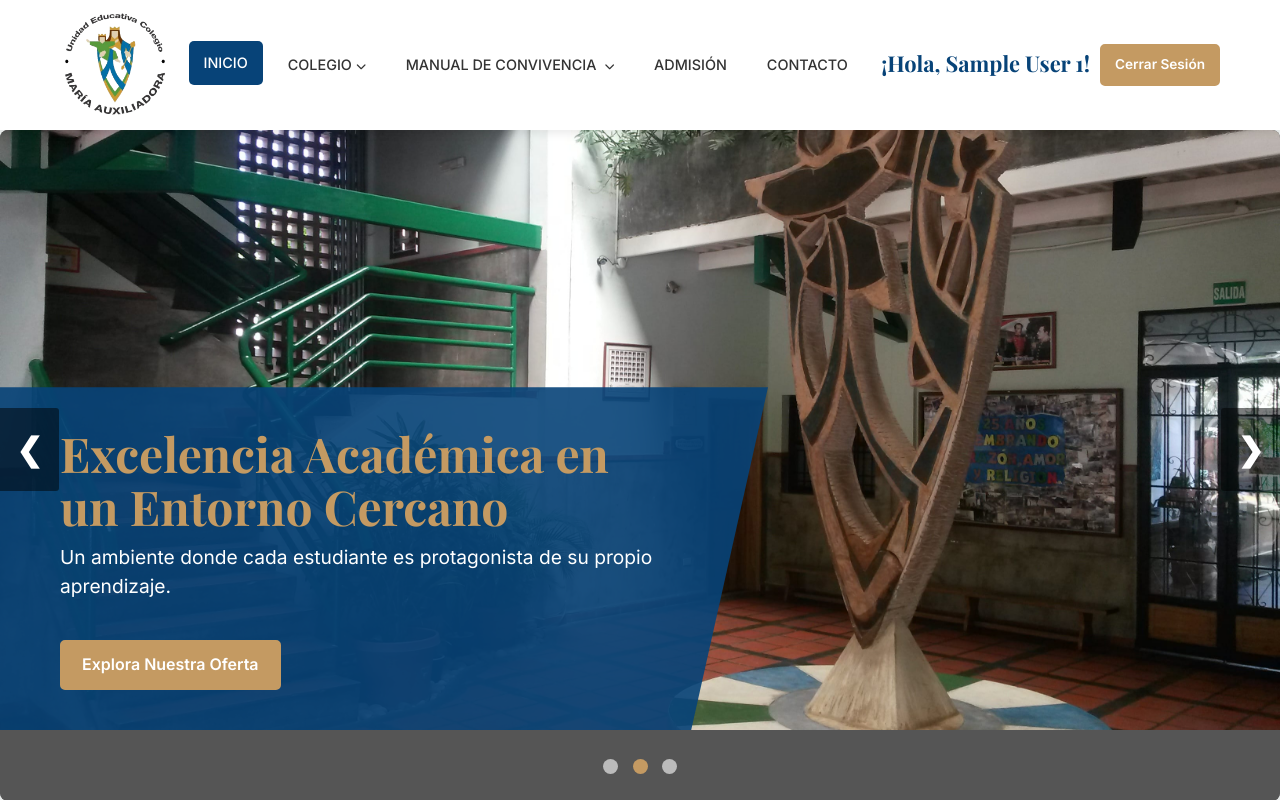
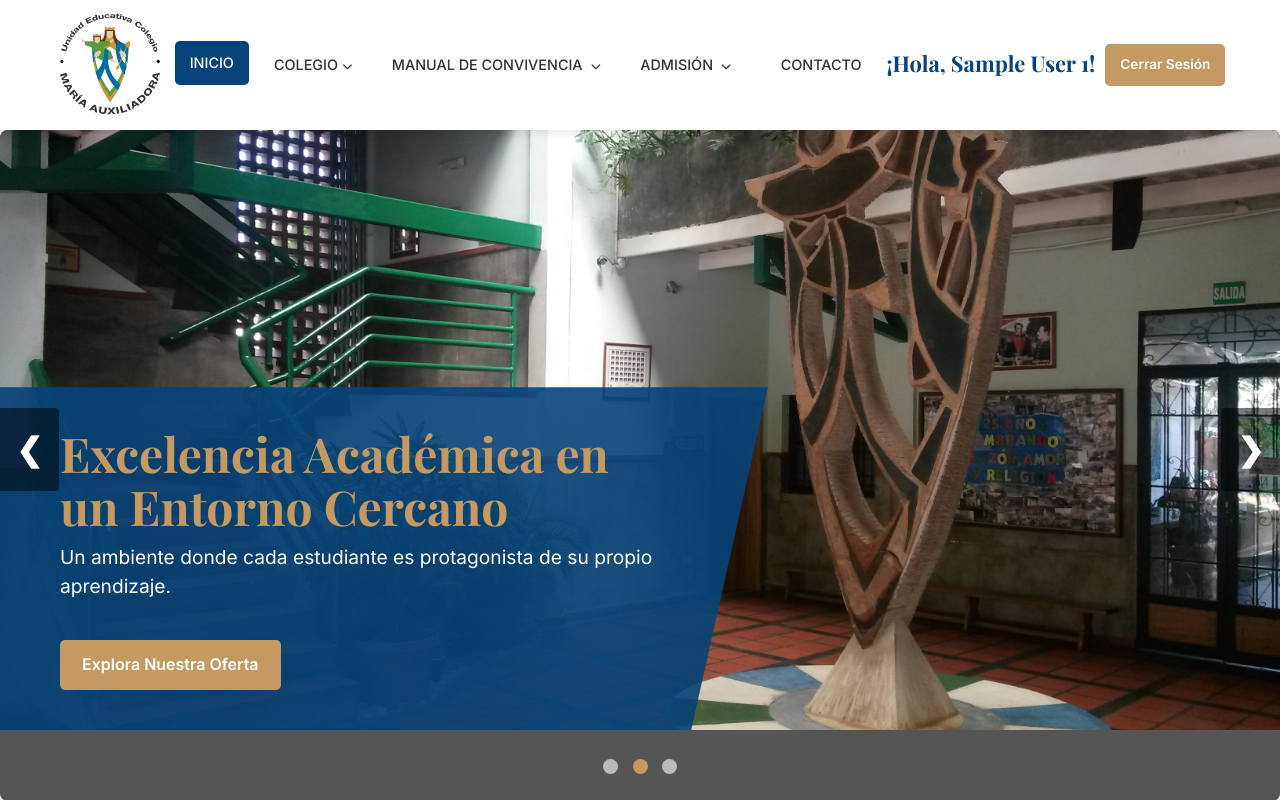
Before and after one commit to lEulises/ColegioMariaAuxiliadoraWeb, a PHP site: page /index.php in a window 1280 px wide. Shown: the top 800 px of the page. Run offline with PHP 8.4, Linux system fonts and the light colour scheme; the visitor is signed in with stand-in values (Sample User, id 1).

Commit message:
Update header.php

```diff
--- a/includes/header.php
+++ b/includes/header.php
@@ -23,7 +23,7 @@ $body_class = isset($body_class) ? $body_class : '';
     <meta charset="UTF-8">
     <meta name="viewport" content="width=device-width, initial-scale=1.0">
     <title><?php echo $page_title; ?></title>
-    <link rel="icon" href="assets/img/favicon.ico" type="image/x-icon">
+    <link rel="icon" href="assets/img/favicon.png" type="image/x-icon">
 
     <link rel="stylesheet" href="css/styles.css">
     <link rel="stylesheet" href="https://cdnjs.cloudflare.com/ajax/libs/font-awesome/6.0.0-beta3/css/all.min.css">
@@ -60,9 +60,17 @@ $body_class = isset($body_class) ? $body_class : '';
                         </ul>
                     </li>
                     <li class="has-submenu">
-                        <a href="solicitud_cupo.php">Admisión</a>
+                        <a href="#">Admisión <i class="fas fa-chevron-down arrow-down"></i></a>
+                        <ul class="submenu">
+                            <li><a href="solicitud_cupo.php">Solicitar cupo</a></li>
+                        <?php if ($is_logged_in): // Si el usuario ha iniciado sesión ?>
+                            <li><a href="mis_solicitudes.php">Ver mi solicitud</a></li>
+                        <?php endif; ?>
+                        </ul>
                     </li>
+                    <li class="has-submenu">
                     <li><a href="contacto.php">Contacto</a></li>
+                    </li>
                 </ul>
             </nav>
 
```
